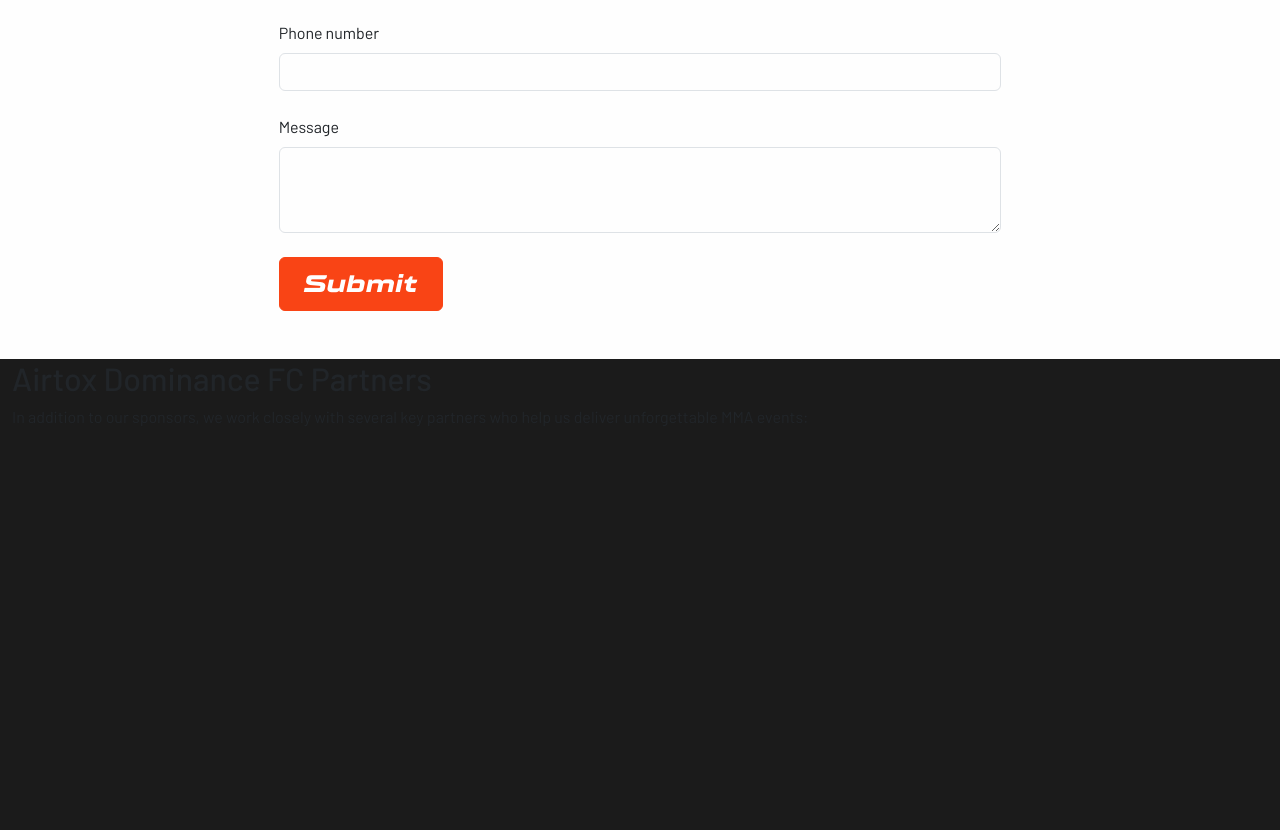
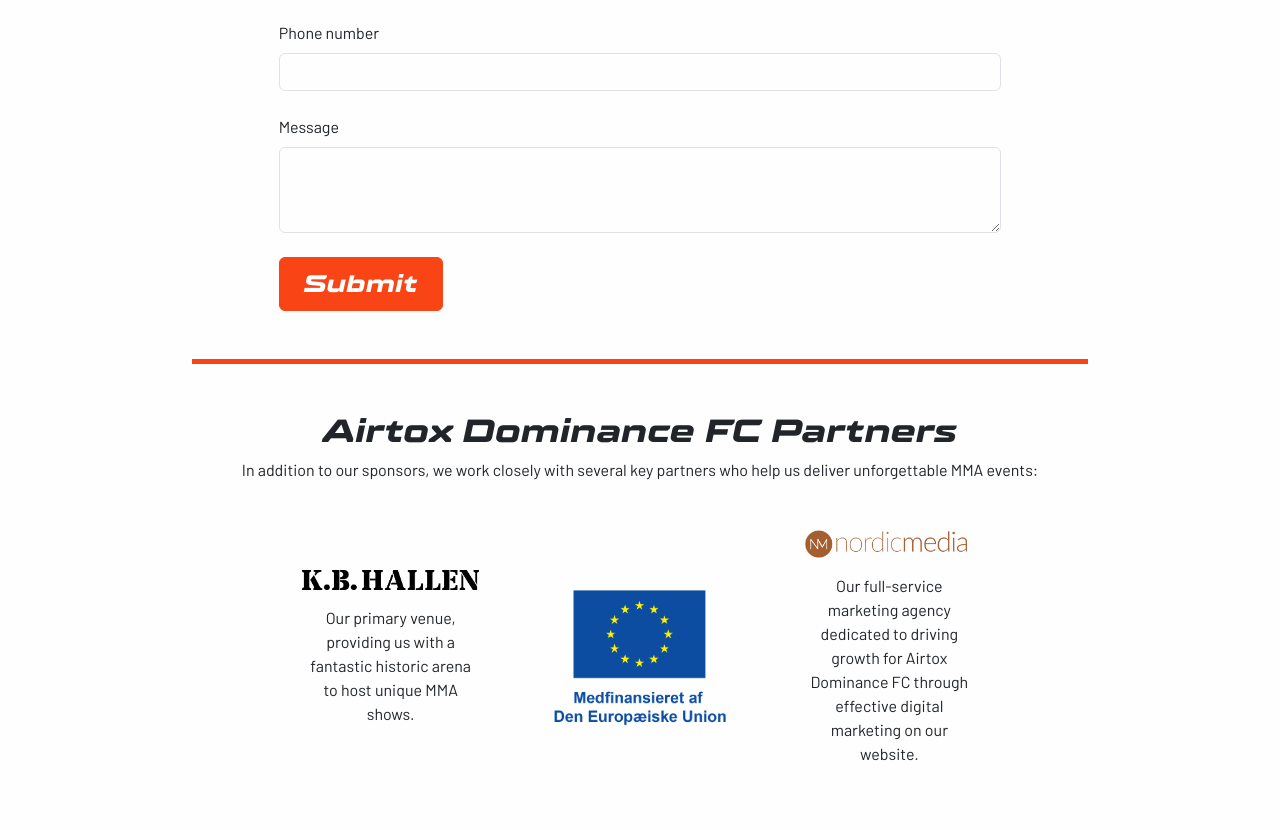
Before and after one commit to TohmasKronborg/AirtoxDominance, a website: page partners.html in a window 1280 px wide. Shown: the part 2017-2847 px from the top of the page. Before the commit the page ends 2462 px from the top, so only its background shows below. Drawn offline with nearby package versions, Linux system fonts and the light colour scheme; files that its build step writes are made by us from their sources; files whose address does not match are found by name.

Commit message:
Fik rettet nogle ting efter at have verified på w3 html varifier

```diff
--- a/partners.html
+++ b/partners.html
@@ -1,5 +1,5 @@
 <!DOCTYPE html>
-<html lang="da">
+<html lang="en">
 <head>
   <meta charset="utf-8">
 
@@ -89,7 +89,7 @@
   <!-- Logo in the middle -->
   <div class="d-flex justify-content-center mb-3">
     <a href="index.html">
-      <img src="images/storeLogoTilSortX4.png" class="img-fluid" style="max-height: 45px">
+      <img src="images/storeLogoTilSortX4.png" class="img-fluid" style="max-height: 45px" alt="StorLogo">
     </a>
   </div>
 
@@ -234,13 +234,35 @@
   </div>
 </div>
 
+<!-- Random line 2 -->
+<div class="d-flex justify-content-center bg-white">
+  <div class="bg-vibrantOrange" style="height: 5px; width: 70%;"></div>
+</div>
+
 <!-- Current partners -->
-<div class="container-fluid">
-  <p class="h2">Airtox Dominance FC Partners</p>
-  <p>In addition to our sponsors, we work closely with several key partners who help us deliver unforgettable MMA events:</p>
-  <div class="row">
-    <div class="col-12">
+<div class="bg-white text-center pt-5">
+  <p class="h2 superMolot">Airtox Dominance FC Partners</p>
+  <p class="m-0">In addition to our sponsors, we work closely with several key partners who help us deliver unforgettable MMA events:</p>
+</div>
 
+<div class="container-fluid text-center bg-white p-5">
+  <div class="row gap-5 justify-content-center align-items-center animDelay">
+    <div class="col-12 col-md-7 col-lg-2 hiddenY animDelay">
+      <img src="images/kbhallen_logo.png" class="img-fluid pb-3" alt="hallen">
+      <p>
+        Our primary venue, providing us with a fantastic historic arena to host unique MMA shows.
+      </p>
+    </div>
+
+    <div class="col-12 col-md-7 col-lg-2 hiddenY animDelay">
+      <img src="images/BlUTekstVertikalMedfinansieret.png" class="img-fluid" alt="EULogo">
+    </div>
+
+    <div class="col-12 col-md-7 col-lg-2 hiddenY animDelay">
+      <img src="images/zzzzzzNordic-Media-New-Logo-brown-e1717413362429-1.png" class="img-fluid pb-3" alt="zzz">
+      <p>
+        Our full-service marketing agency dedicated to driving growth for Airtox Dominance FC through effective digital marketing on our website.
+      </p>
     </div>
   </div>
 </div>
```
Also changed, not shown: about.html (+2 -2 lines), contact.html (+3 -3 lines), fighterSignUp.html (+1 -1 lines), index.html (+2 -2 lines), images/BlUTekstVertikalMedfinansieret.png (renamed from images/BlÜ tekst - vertikal medfinansieret.png).
